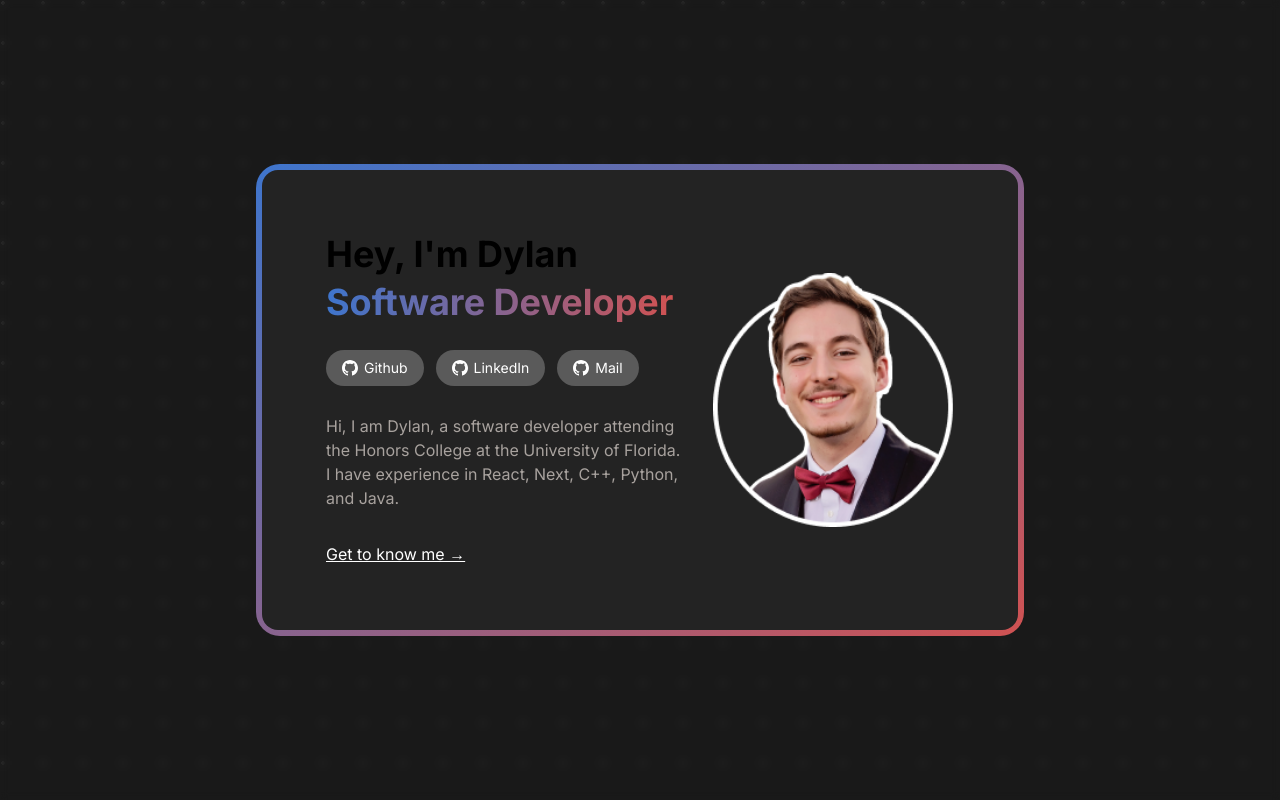
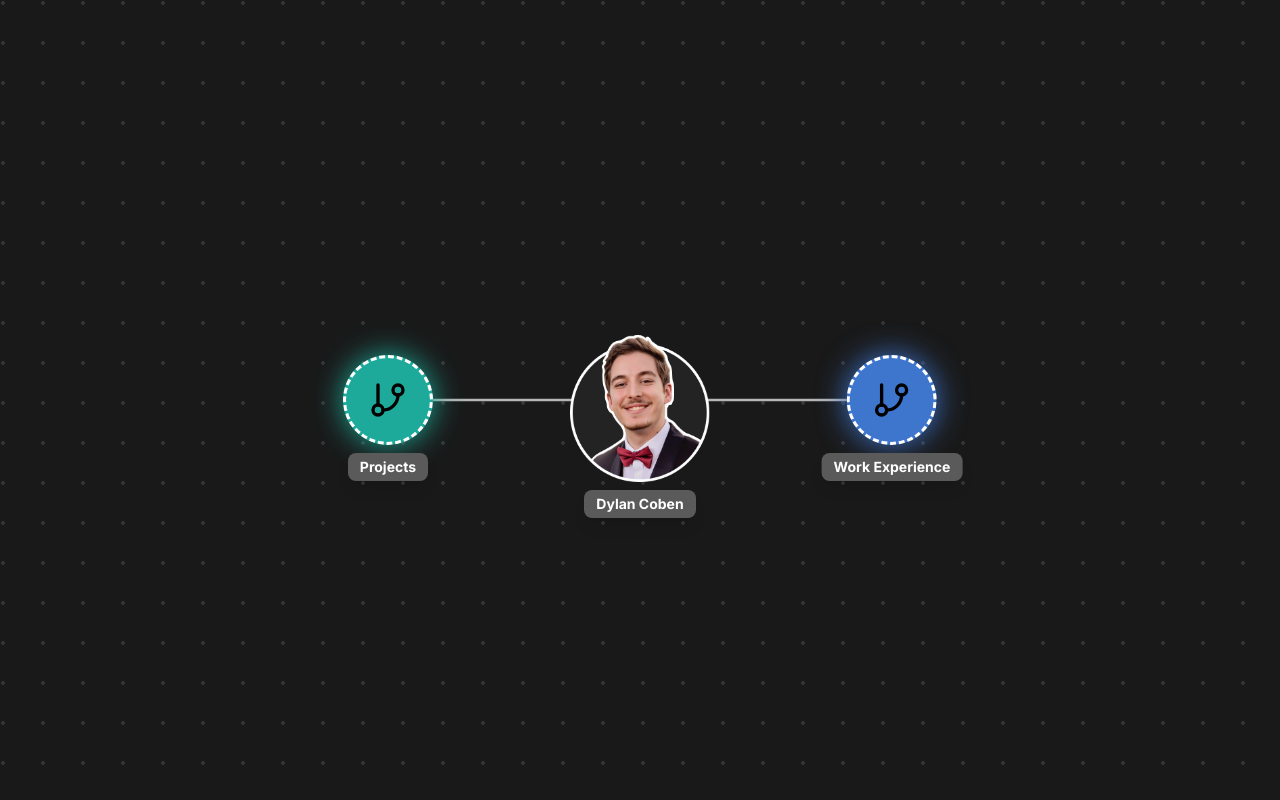
Before and after one commit to dyland88/NodePortfolioSite, a Next.js app in the folder node_portfolio_site/: page / in a window 1280 px wide. Built offline with nearby package versions, Linux system fonts and the light colour scheme.

Commit message:
Changed modal to use framer motion transition, fixed node description behavior, and added welcome page for dylan node

```diff
--- a/node_portfolio_site/src/app/components/Modal.tsx
+++ b/node_portfolio_site/src/app/components/Modal.tsx
@@ -35,23 +35,20 @@ export default function Modal({
   };
 
   const modal = (
-    <>
-      <Transition
-        show={isOpen}
-        enter="duration-200 ease-out"
-        enterFrom="opacity-0"
-        enterTo="opacity-100"
-        leave="duration-300 ease-out"
-        leaveFrom="opacity-100"
-        leaveTo="opacity-0"
+    <Dialog
+      static
+      onClose={closeDialog}
+      open={isOpen}
+      className="relative z-50"
+      as={motion.div}
+      initial={{ opacity: 0 }}
+      animate={{ opacity: 1 }}
+      exit={{ opacity: 0 }}
     >
-        <Dialog onClose={closeDialog} className="relative z-50">
-          <div className="fixed inset-0 flex w-screen items-center justify-center p-4 backdrop-blur-sm bg-black bg-opacity-15">
+      <div className="fixed inset-0 flex w-screen items-center justify-center p-4 bg-black bg-opacity-30">
         <DialogPanel className="max-w-3xl space-y-4 border-4 border-customred bg-[#232323] rounded-3xl flex-row flex-start overflow-hidden">
           <div className="bg-[#393939] w-full pr-3 pl-12 py-3 flex flex-row justify-between items-center">
-                <DialogTitle className="font-bold text-2xl">
-                  {title}
-                </DialogTitle>
+            <DialogTitle className="font-bold text-2xl">{title}</DialogTitle>
             <div className="flex flex-row space-x-2 ml-auto mr-4">
               {tags.map((tag, index) => (
                 <div
@@ -71,8 +68,6 @@ export default function Modal({
         </DialogPanel>
       </div>
     </Dialog>
-      </Transition>
-    </>
   );
   return modal;
 }
--- a/node_portfolio_site/src/app/components/NodeDescription.tsx
+++ b/node_portfolio_site/src/app/components/NodeDescription.tsx
@@ -6,10 +6,8 @@ interface NodeProps {
 
 export const NodeDescription: React.FC<NodeProps> = ({ text }) => {
   return (
-    <div>
-      <div className="bg-[#5a5a5a] text-white font-bold text text-sm px-3 py-1 rounded-lg flex flex-row gap-1 z-50 shadow-lg mt-2">
-        {text}
-      </div>
+    <div className="bg-[#5a5a5a] text-white font-bold text text-sm px-3 py-1 rounded-lg gap-1 z-50 shadow-lg mt-2 whitespace-nowrap">
+      {text}
     </div>
   );
 };
--- a/node_portfolio_site/src/app/components/Nodes.tsx
+++ b/node_portfolio_site/src/app/components/Nodes.tsx
@@ -14,7 +14,7 @@ export const ContentNode: React.FC<NodeProps> = ({
   description,
 }) => {
   return (
-    <div className="flex flex-col items-center justify-center min-w-32">
+    <div className="flex flex-col items-center justify-center">
       <div
         style={{
           width: 100,
@@ -38,7 +38,7 @@ export const ContentNode: React.FC<NodeProps> = ({
 
 export const LinkNode: React.FC<NodeProps> = ({ icon, color, description }) => {
   return (
-    <div className="flex flex-col items-center justify-center min-w-32">
+    <div className="flex flex-col items-center justify-center">
       <div
         style={{
           width: 90,
@@ -64,7 +64,7 @@ export const LinkNode: React.FC<NodeProps> = ({ icon, color, description }) => {
 export const CenterNode: React.FC = () => {
   return (
     <div>
-      <div className="justify-center items-center flex flex-col pointer-events-none min-w-40">
+      <div className="justify-center items-center flex flex-col pointer-events-none">
         <Image
           src="/assets/Center_node.png"
           alt="image"
--- a/node_portfolio_site/src/app/page.tsx
+++ b/node_portfolio_site/src/app/page.tsx
@@ -184,7 +184,12 @@ export default function Home() {
         }}
       >
         <AnimatePresence>
-          {modalPage === null && <Welcome isOpen={modalPage === null} />}
+          {modalPage === null ||
+            (modalPage === "Dylan Coben" && (
+              <Welcome
+                isOpen={modalPage === null || modalPage === "Dylan Coben"}
+              />
+            ))}
         </AnimatePresence>
         {DEBUG && (
           <div
@@ -244,13 +249,15 @@ export default function Home() {
                     left: nodeList[index].x,
                     top: nodeList[index].y,
                     translateX: "-50%",
-                    translateY: "-50%",
+                    translateY: -1 * nodeList[index].radius,
                   }}
                 >
                   {component.content}
                 </motion.div>
               )}
             </AnimatePresence>
+            <AnimatePresence>
+              {selectedNode === index && index > 0 && (
                 <Modal
                   title={component.id}
                   isOpen={selectedNode === index}
@@ -259,6 +266,8 @@ export default function Home() {
                 >
                   {nodeList[index]?.modalContent}
                 </Modal>
+              )}
+            </AnimatePresence>
           </div>
         ))}
       </main>
--- a/node_portfolio_site/src/app/useNodePhysics.tsx
+++ b/node_portfolio_site/src/app/useNodePhysics.tsx
@@ -104,7 +104,9 @@ function useNodePhysics(
       const constraint = Constraint.create({
         bodyA: engine.current.world.bodies[link.source],
         bodyB: engine.current.world.bodies[link.target],
-        length: (clientWidth + clientHeight) / 9,
+        length:
+          Math.sqrt(clientWidth * clientWidth + clientHeight * clientHeight) /
+          6,
         stiffness: 0.004,
         damping: 0.04,
       });
```
Lines whose indentation alone changed are shown as unchanged.
